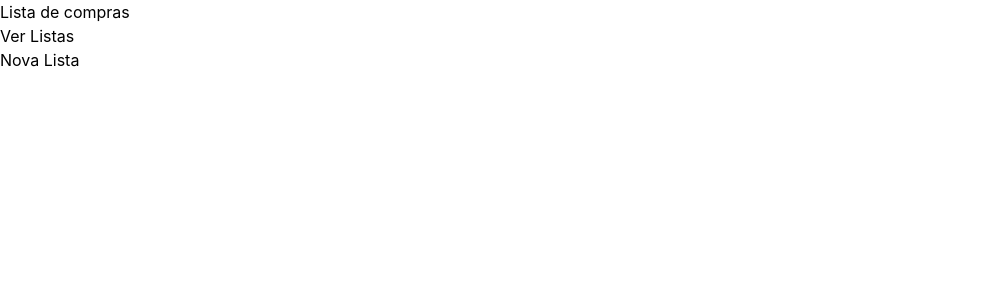
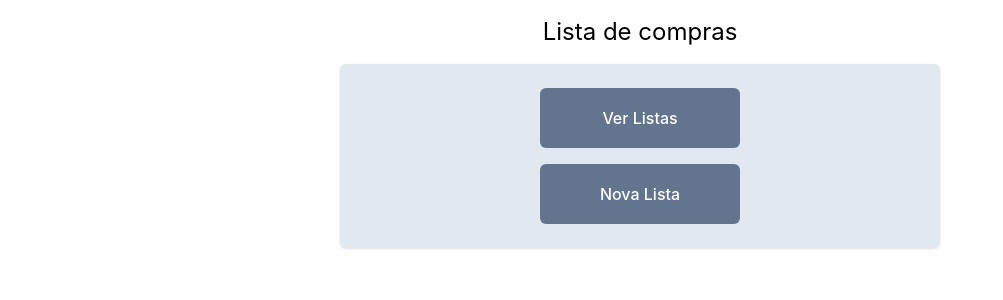
Before and after one commit to donysvaquino/multi-listas, a React (Vite) app: page / in a window 1280 px wide. Shown: the top 300 px of the page, without its empty margins (0-1003 px from the left). Built offline with nearby package versions, Linux system fonts and the light colour scheme.

Commit message:
Listas já sendo exibidas na parte de listas cadastradas, comecei a dar uma leve estilizada também

```diff
--- a/src/App.jsx
+++ b/src/App.jsx
@@ -2,10 +2,12 @@ import Button from "./components/Button";
 
 function App() {
   return (
-    <div>
-      <h1>Lista de compras</h1>
-      <Button conteudo={"Ver Listas"} redirect={"/VerListas"} />
-      <Button conteudo={"Nova Lista"} redirect={"/NovaLista"} />
+    <div className="w-150 mx-auto">
+      <h1 className="text-center p-4 text-2xl">Lista de compras</h1>
+      <div className="space-y-4 p-6 bg-slate-200 rounded-md shadow flex flex-col items-center">
+        <Button conteudo={"Ver Listas"} redirect={"/VerListas"} />
+        <Button conteudo={"Nova Lista"} redirect={"/NovaLista"} />
+      </div>
     </div>
   );
 }
--- a/src/components/Button.jsx
+++ b/src/components/Button.jsx
@@ -2,9 +2,12 @@ import { Link } from "react-router-dom";
 
 function Button({ conteudo, redirect }) {
   return (
-    <div>
-      <Link to={redirect}>{conteudo}</Link>
-    </div>
+    <Link
+      to={redirect}
+      className="bg-slate-500 text-white px-4 py-2 rounded-md font-medium w-50 h-15 flex items-center justify-center"
+    >
+      {conteudo}
+    </Link>
   );
 }
 
--- a/src/components/Lista.jsx
+++ b/src/components/Lista.jsx
@@ -7,12 +7,12 @@ function Lista({ lista, deleteProduto }) {
         {lista.map((produto) => (
           <li
             key={produto.id}
-            className="flex content-between bg-slate-400 w-full text-left text-white p-2 rounded-m2"
+            className="flex justify-between items-center bg-slate-400 w-full text-left text-white p-2 rounded-md"
           >
             {produto.produtoNome}
             <button
               onClick={() => deleteProduto(produto.id)}
-              className="bg-slate-400 p2 rounded-md text-white"
+              className="bg-slate-400 p-2 rounded-md text-white"
             >
               <TrashIcon />
             </button>
--- /dev/null
+++ b/src/components/Listas.jsx
@@ -0,0 +1,31 @@
+import { TrashIcon } from "lucide-react";
+
+function Listas({ listasCadastradas }) {
+  return (
+    <div className="my-5 space-y-6 flex gap-3 w-300">
+      {listasCadastradas &&
+        listasCadastradas.map((lista) => (
+          <div
+            key={lista.id}
+            className="p-6 bg-slate-200 rounded-md shadow space-y-4 w-60"
+          >
+            <div className="text-xl font-bold text-slate-800 border-b border-slate-300 pb-2">
+              {lista.nomeLista}
+            </div>
+            <ul className="space-y-4">
+              {lista.produtos.map((produto) => (
+                <li
+                  key={produto.id}
+                  className="flex justify-between items-center bg-slate-400 w-full text-left text-white p-2 rounded-md"
+                >
+                  {produto.produtoNome}
+                </li>
+              ))}
+            </ul>
+          </div>
+        ))}
+    </div>
+  );
+}
+
+export default Listas;
--- a/src/pages/ListaDetalhada.jsx
+++ b/src/pages/ListaDetalhada.jsx
@@ -1,5 +1,9 @@
 function ListaDetalhada() {
-  return <h1>Aqui voce ve a lista detalhada</h1>;
+  return (
+    <div className="w-150 mx-auto">
+      <h1 className="text-center p-4 text-2xl">Aqui você vê a lista detalhada</h1>
+    </div>
+  );
 }
 
 export default ListaDetalhada;
--- a/src/pages/VerListas.jsx
+++ b/src/pages/VerListas.jsx
@@ -1,17 +1,20 @@
 import { useEffect, useState } from "react";
-import Lista from "../components/Lista";
+import Listas from "../components/Listas";
 
-function VerListas({ listas, deleteListas }) {
-  const [listasCadastradas, setListasCadastradas] = useState();
+function VerListas() {
+  const [listasCadastradas, setListasCadastradas] = useState([]);
 
   useEffect(() => {
-    const listas = JSON.parse(localStorage.getItem("Listas"));
+    const listas = JSON.parse(localStorage.getItem("Listas")) || [];
     setListasCadastradas(listas);
   }, []);
 
   return (
-    <div>
-      <h1>Veja as suas listas cadastradas:</h1>
+    <div className="w-300 mx-auto">
+      <h1 className="text-center p-4 text-2xl">
+        Veja as suas listas cadastradas:
+      </h1>
+      <Listas listasCadastradas={listasCadastradas} />
     </div>
   );
 }
```
